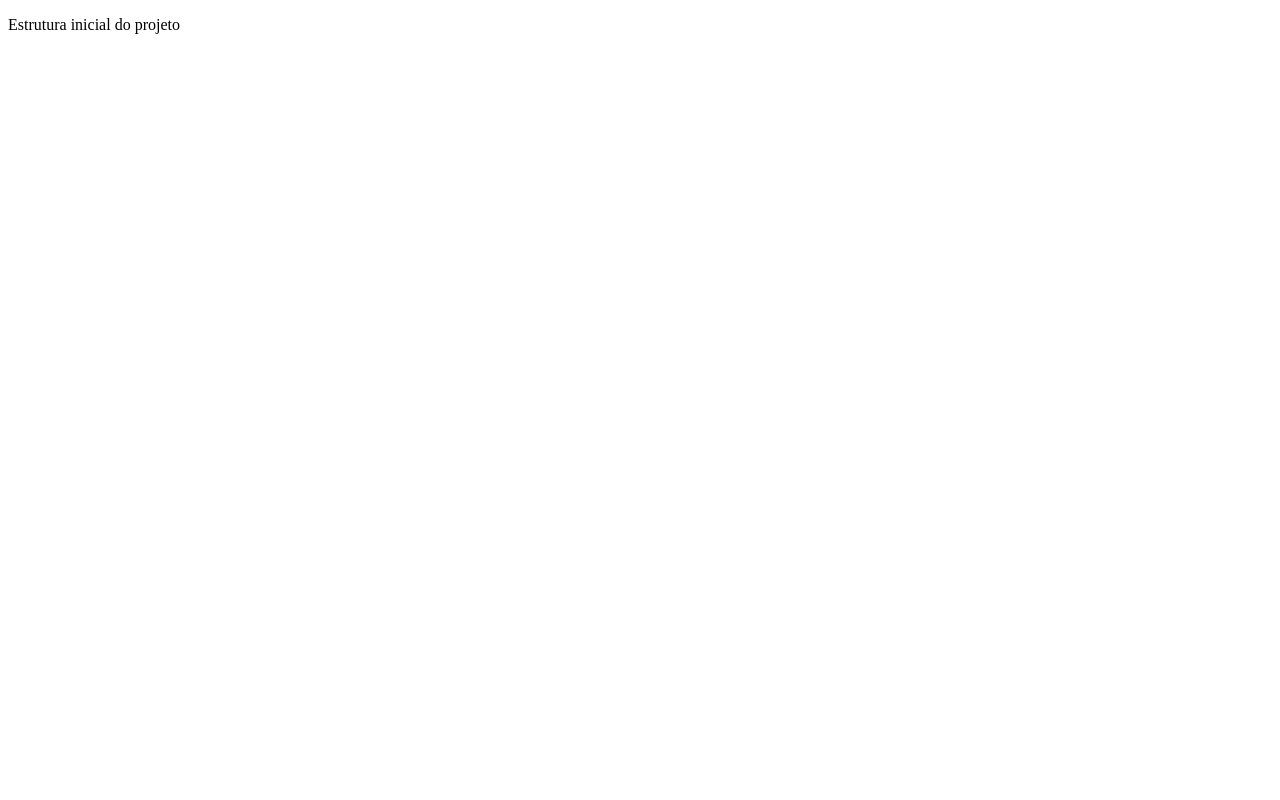
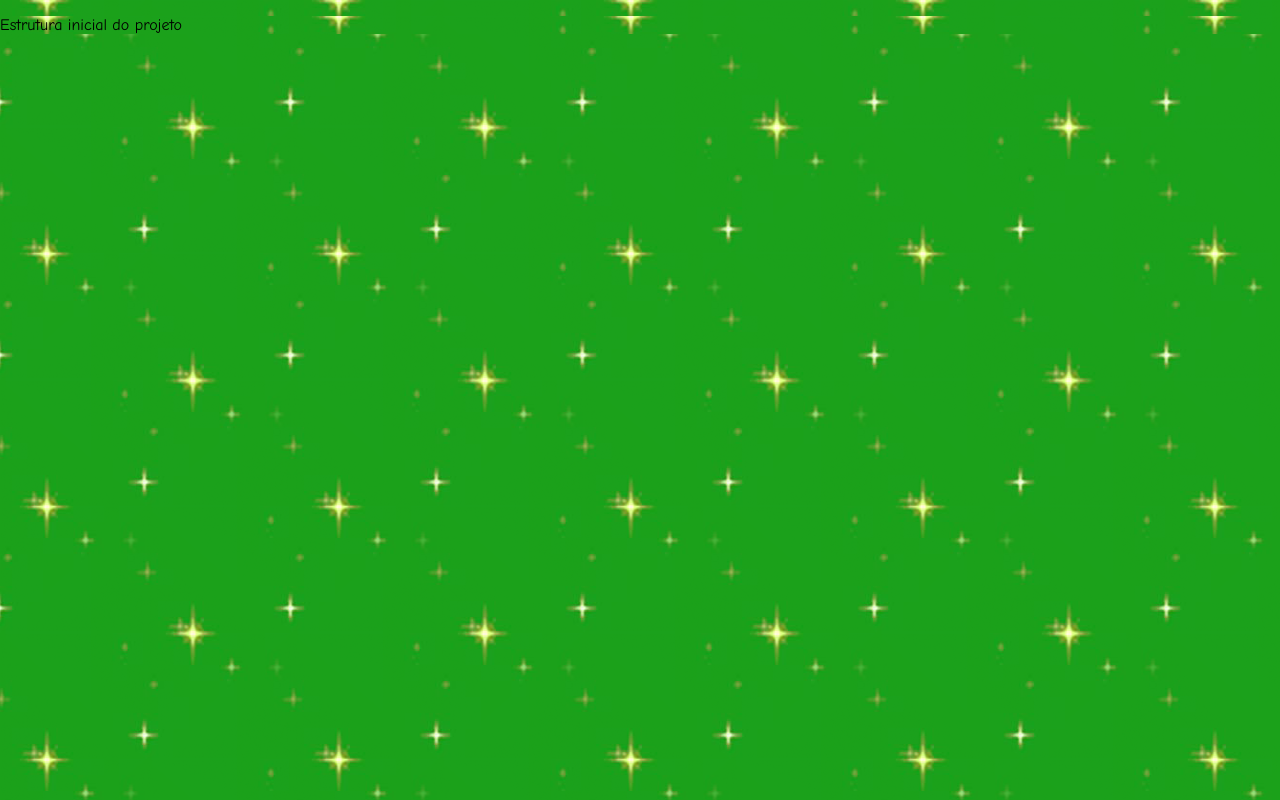
Before and after one commit to willianlim/save_walter_white, a plain HTML site: page index.html in a window 1280 px wide. Drawn offline with Linux system fonts and the light colour scheme.

Commit message:
feat: :lipstick: Imagens e estilo

```diff
--- /dev/null
+++ b/css/save_walter_white.css
@@ -0,0 +1,6 @@
+html,body {
+	background: #1ba11a url(/img/tile.png) top left repeat;
+	font-family: Comic Sans,Comic Sans MS,cursive;
+	margin: 0;
+	padding: 0;
+}
--- a/index.html
+++ b/index.html
@@ -3,7 +3,8 @@
 <head>
     <meta charset="UTF-8">
     <meta name="viewport" content="width=device-width, initial-scale=1.0">
-    <title>Document</title>
+    <link rel="stylesheet" type="text/css" href="/css/save_walter_white.css"/>
+    <title>Save Walter White</title>
 </head>
 <body>
     <p>Estrutura inicial do projeto</p>
```
Also changed, not shown: img/bow_left.png (added), img/bow_right.png (added), img/donate_button.png (added), img/save_walter_banner.png (added), img/tile.png (added), img/walter_1.jpg (added), img/walter_2.jpg (added), img/walter_3.jpg (added), img/walter_4.jpg (added), img/walter_5.jpg (added), img/walter_6.jpg (added), img/walter_7.jpg (added).
